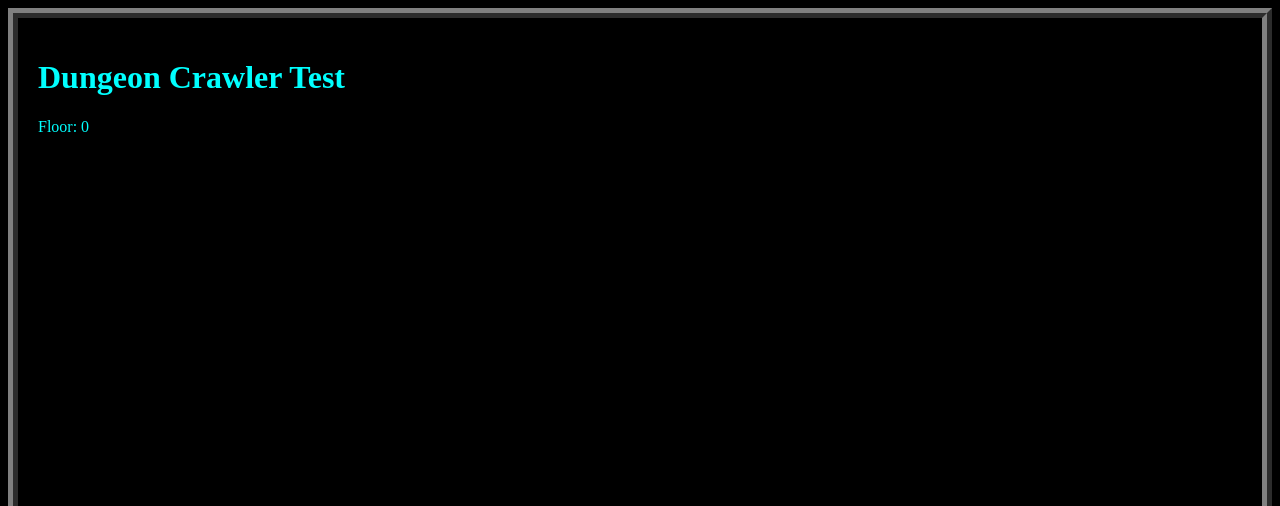
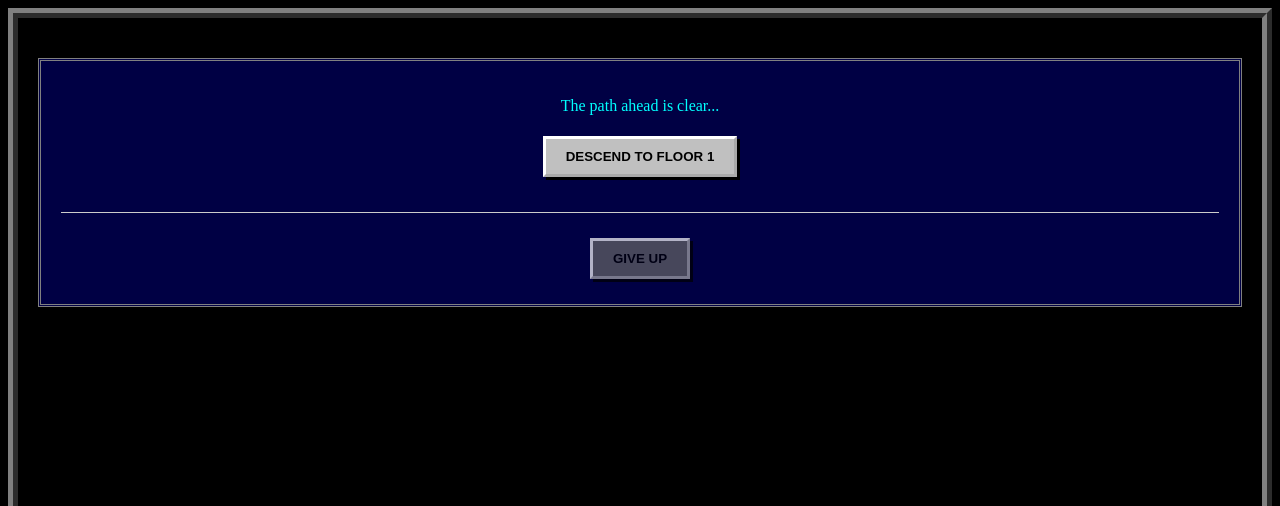
Before and after one commit to henriklenning/python-game, a Flask app: page / in a window 1280 px wide. Shown: the top 506 px of the page. Run offline with Flask 3, Linux system fonts and the light colour scheme.

Commit message:
Enhance game mechanics and UI: add state management, new events, and styling for actions

```diff
--- a/backend/app.py
+++ b/backend/app.py
@@ -20,6 +20,7 @@ def initialize_game():
     session['inventory'] = list(STARTING_ITEMS) # Start with a copy of the starting items
     session['health'] = 100
     session['log'] = ["You stand before the entrance of a dark, assumed to be, long abandoned dungeon. The air is thick with the scent of damp stone and decay. You can feel a chill run down your spine as you step inside, the darkness swallowing you whole. There ought to be riches and treasures hidden within, but also dangers lurking in the shadows. You must be cautious as you explore the depths of this ancient place."]
+    session['state'] = 'empty'
 
 @app.route('/')
 def index():
@@ -32,7 +33,28 @@ def index():
                             floor=session['floor'],
                             inventory=session['inventory'],
                             health=session['health'],
-                            log=session['log'])
+                            log=session['log'],
+                            state=session.get('state', 'empty'))
+
+@app.route('/descend')
+def descend():
+    if 'floor' not in session:
+        initialize_game()
+
+    session['floor'] += 1
+    event = get_random_event(session['floor'])
+    session['state'] = event['type']
+    session['log'].append(event['text'])
+    if 'item' in event:
+        session['inventory'].append(event['item'])
+
+    return redirect(url_for('index'))
+
+@app.route('/giveup')
+def giveup():
+    session.clear()
+    initialize_game()
+    return redirect(url_for('index'))
 
 if __name__ == '__main__':
     app.run(debug=True)
--- a/backend/data.py
+++ b/backend/data.py
@@ -1,7 +1,14 @@
+# This file contains the data for the items in the game. It includes the starting items and the item pool that players can acquire throughout the game.
 STARTING_ITEMS = [
     { "id": 1, "name": "Copper Shortsword", "type": "Weapon", "stat": {"attack": 5}, "description": "A basic shortsword made of copper. It has a dull blade and is not very effective in combat." },
     { "id": 2, "name": "Wooden Shield", "type": "Secondary", "stat": {"defense": 3}, "description": "A simple wooden shield. It provides minimal protection and is easily damaged." },
     { "id": 3, "name": "Leather Armor", "type": "Armor", "stat": {"defense": 4}, "description": "Basic leather armor. It offers some protection but is not very durable." }
     ]
 
-ITEM_POOL = []
+ITEM_POOL = [
+    { "id": 4, "name": "Iron Longsword", "type": "Weapon", "stat": {"attack": 8}, "description": "A well-crafted iron sword with a keen edge." },
+    { "id": 5, "name": "Steel Shield", "type": "Secondary", "stat": {"defense": 6}, "description": "A sturdy steel shield that provides solid protection." },
+    { "id": 6, "name": "Mithril Armor", "type": "Armor", "stat": {"defense": 8}, "description": "Gleaming mithril armor, strong yet lightweight." },
+    { "id": 7, "name": "Health Potion", "type": "Consumable", "stat": {"healing": 20}, "description": "A vial of crimson liquid that restores health." },
+    { "id": 8, "name": "Enchanted Ring", "type": "Accessory", "stat": {"defense": 2}, "description": "A magical ring that provides mysterious protection." }
+]
--- a/backend/logic.py
+++ b/backend/logic.py
@@ -1,6 +1,6 @@
-# backend/logic.py
+# This file contains the logic for the game, including the random events that can occur when entering a floor. It uses the item pool from data.py to generate loot events.
 import random
-from data import ITEM_POOL # The dot means "look in the current folder"
+from data import ITEM_POOL # Import the item pool to use for generating loot events
 
 def get_random_event(floor):
     """Decides what happens when you enter a floor."""
--- a/frontend/static/style.css
+++ b/frontend/static/style.css
@@ -48,3 +48,31 @@ body {
 .button-action:active {
     border: 3px inset #ffffff;
 }
+
+/* The wrapper for our buttons */
+.actions {
+    border: 3px double #808080;
+    padding: 20px;
+    background-color: #000044; /* Deep blue background for action area */
+    margin-top: 10px;
+}
+
+/* Make the "Descend" button pulse like old web animations */
+@keyframes pulse {
+    0% { opacity: 1; }
+    50% { opacity: 0.7; }
+    100% { opacity: 1; }
+}
+
+.button-action {
+    /* ... your existing styles ... */
+    margin: 5px;
+    box-shadow: 3px 3px 0px #000;
+}
+
+/* A special style for the Boss state */
+h2 {
+    font-size: 24px;
+    color: #FF00FF;
+    text-shadow: 2px 2px #000;
+}
--- a/frontend/templates/index.html
+++ b/frontend/templates/index.html
@@ -4,7 +4,31 @@
 </head>
 <html>
 <body>
-    <h1>Dungeon Crawler Test</h1>
-    <p>Floor: {{ floor }}</p>
+    <div>
+        <div class="actions" style="margin-top: 20px; text-align: center;">
+
+    {% if state == 'empty' or state == 'loot' or floor == 0 %}
+        <p>The path ahead is clear...</p>
+        <a href="{{ url_for('descend') }}">
+            <button class="button-action">DESCEND TO FLOOR {{ floor + 1 }}</button>
+        </a>
+
+    {% elif state == 'combat' %}
+        <p style="color: #FF0000; font-weight: bold;">!!! ENEMY SPOTTED !!!</p>
+        <button class="button-action" onclick="alert('BATTLE SYSTEM COMING SOON')">ATTACK</button>
+        <button class="button-action" style="background-color: #555;">RUN AWAY</button>
+
+    {% elif state == 'boss' %}
+        <h2 style="color: #FF00FF; text-decoration: blink;">THE FINAL BATTLE</h2>
+        <button class="button-action" style="background-color: #FF0000; color: #fff;">CHALLENGE THE DRAGON</button>
+
+    {% endif %}
+
+    <div style="margin-top: 30px; padding-top: 20px; border-top: 1px solid #ccc;">
+        <a href="{{ url_for('giveup') }}">
+            <button class="button-action" style="background-color: #666; opacity: 0.7;">GIVE UP</button>
+        </a>
+    </div>
+    </div>
 </body>
 </html>
```
